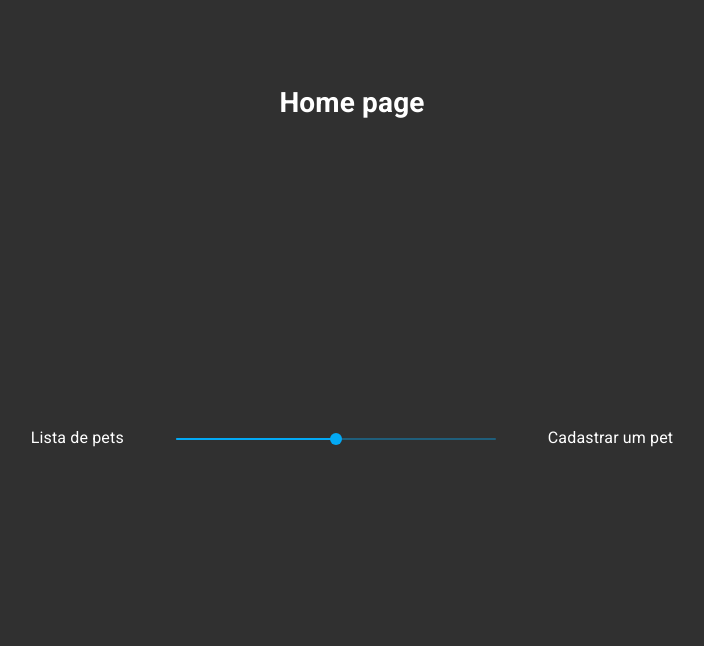
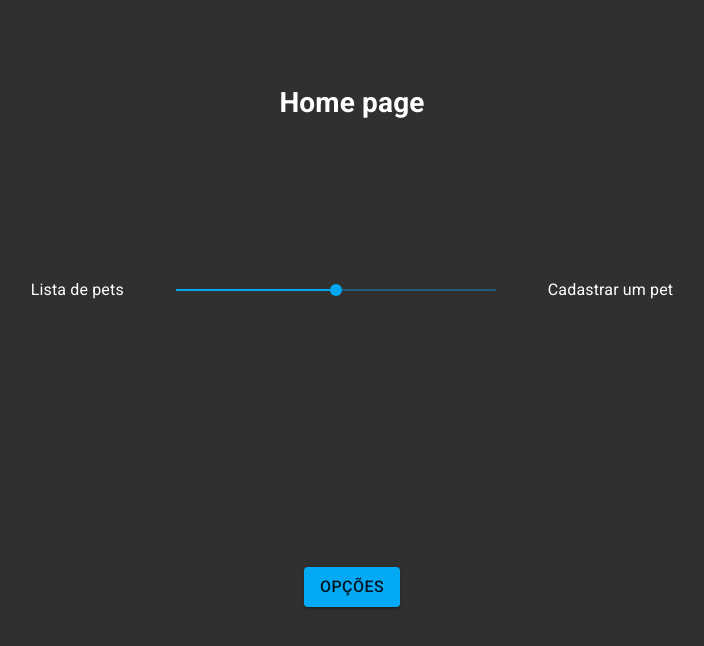
Before and after one commit to Gilvan-Araujo/tcc-adota-facil-template, a Next.js app: page / in a window 1280 px wide. Shown: the top 646 px of the page, without its empty margins (288-992 px from the left). Built offline with nearby package versions, Linux system fonts and the light colour scheme.

Commit message:
refactor(home page): add menu variant of the home page

```diff
--- a/src/pages/index.tsx
+++ b/src/pages/index.tsx
@@ -1,4 +1,14 @@
-import { Button, Slider, useMediaQuery } from '@material-ui/core'
+import {
+  Button,
+  ClickAwayListener,
+  Grow,
+  MenuItem,
+  MenuList,
+  Paper,
+  Popper,
+  Slider,
+  useMediaQuery
+} from '@material-ui/core'
 import Head from 'next/head'
 import Link from 'next/link'
 import { useRouter } from 'next/router'
@@ -8,9 +18,36 @@ import * as S from '@styles/pages/Home'
 
 function Home() {
   const router = useRouter()
+
+  // manipulacao
   const matches = useMediaQuery('(min-width:430px)')
+  const [sliderValue, setSliderValue] = useState(50)
 
-  const [sliderValue, setSliderValue] = useState(50)
+  // menu
+  const [open, setOpen] = React.useState(false)
+  const anchorRef = React.useRef<HTMLButtonElement>(null)
+
+  const handleToggle = () => {
+    setOpen((prevOpen) => !prevOpen)
+  }
+
+  const handleClose = (event: React.MouseEvent<EventTarget>) => {
+    if (
+      anchorRef.current &&
+      anchorRef.current.contains(event.target as HTMLElement)
+    ) {
+      return
+    }
+
+    setOpen(false)
+  }
+
+  const handleListKeyDown = (event: React.KeyboardEvent) => {
+    if (event.key === 'Tab') {
+      event.preventDefault()
+      setOpen(false)
+    }
+  }
 
   return (
     <>
@@ -22,6 +59,7 @@ function Home() {
         />
         <link rel="icon" href="/favicon.ico" />
       </Head>
+
       <S.HomeContainer>
         <h1>Home page</h1>
         <div style={{ display: 'none' }}>
@@ -43,6 +81,7 @@ function Home() {
             </Button>
           </Link>
         </div>
+
         <S.OptionsContainer>
           <div className={`${sliderValue <= 20 ? 'highlight' : ''}`}>
             Lista de pets
@@ -63,6 +102,63 @@ function Home() {
             Cadastrar um pet
           </div>
         </S.OptionsContainer>
+
+        <S.MenuContainer>
+          <Button
+            variant="contained"
+            color="primary"
+            ref={anchorRef}
+            aria-controls={open ? 'menu-list-grow' : undefined}
+            aria-haspopup="true"
+            onClick={handleToggle}
+          >
+            Opções
+          </Button>
+          <Popper
+            open={open}
+            anchorEl={anchorRef.current}
+            role={undefined}
+            transition
+            disablePortal
+          >
+            {({ TransitionProps, placement }) => (
+              <Grow
+                {...TransitionProps}
+                style={{
+                  transformOrigin:
+                    placement === 'bottom' ? 'center top' : 'center bottom'
+                }}
+              >
+                <Paper>
+                  <ClickAwayListener onClickAway={handleClose}>
+                    <MenuList
+                      autoFocusItem={open}
+                      id="menu-list-grow"
+                      onKeyDown={handleListKeyDown}
+                    >
+                      <MenuItem
+                        onClick={(event) => {
+                          handleClose(event)
+                          router.push('/pet/novo?type=menu')
+                        }}
+                      >
+                        Cadastrar um pet
+                      </MenuItem>
+                      <MenuItem
+                        onClick={(event) => {
+                          handleClose(event)
+                          router.push('/pets')
+                        }}
+                      >
+                        Lista de pets
+                      </MenuItem>
+                    </MenuList>
+                  </ClickAwayListener>
+                </Paper>
+              </Grow>
+            )}
+          </Popper>
+        </S.MenuContainer>
       </S.HomeContainer>
     </>
   )
--- a/src/styles/pages/Home.ts
+++ b/src/styles/pages/Home.ts
@@ -53,3 +53,21 @@ export const OptionsContainer = styled.div`
     }
   }
 `
+
+export const MenuContainer = styled.div`
+  display: flex;
+  flex-direction: row;
+  align-items: center;
+  justify-content: center;
+
+  height: 100%;
+
+  .MuiButton-root {
+    font-size: 1rem;
+  }
+
+  .MuiList-root {
+    background-color: ${theme.palette.secondary.main};
+    color: ${theme.palette.primary.contrastText};
+  }
+`
```
